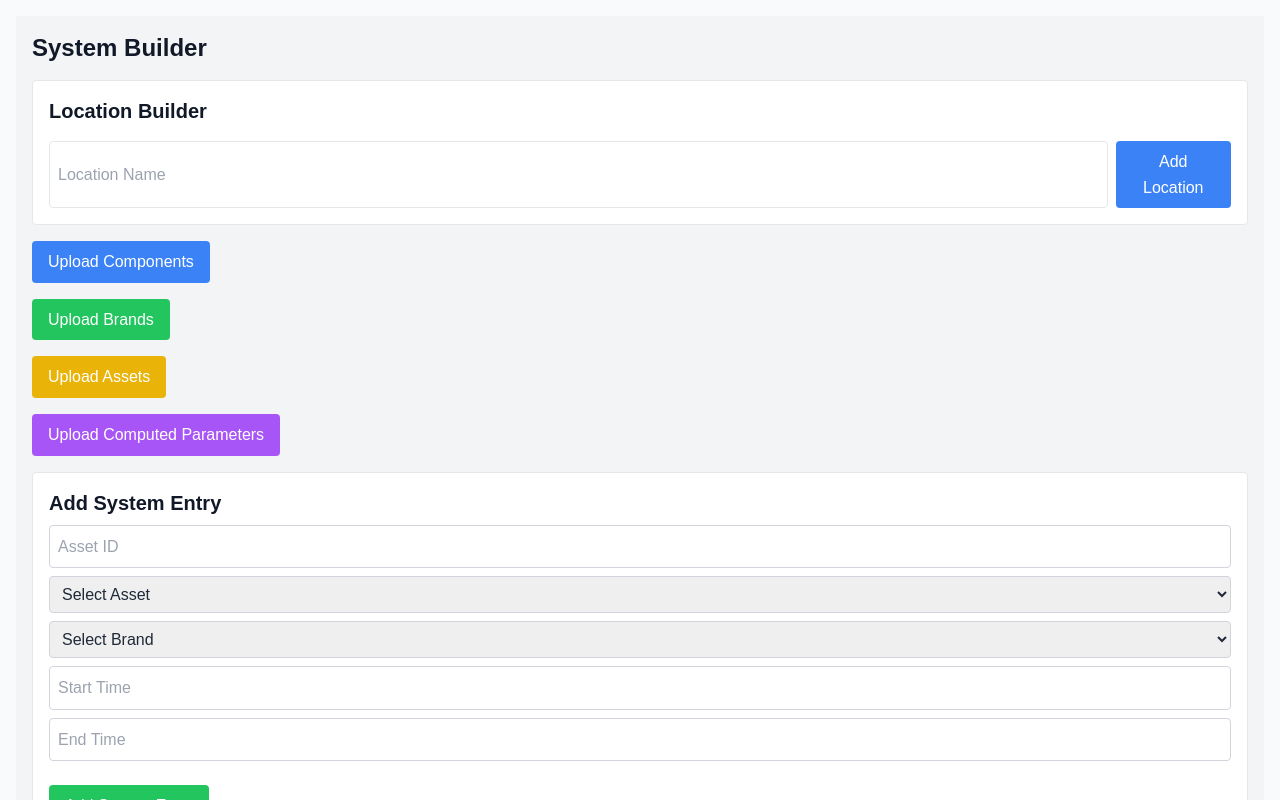
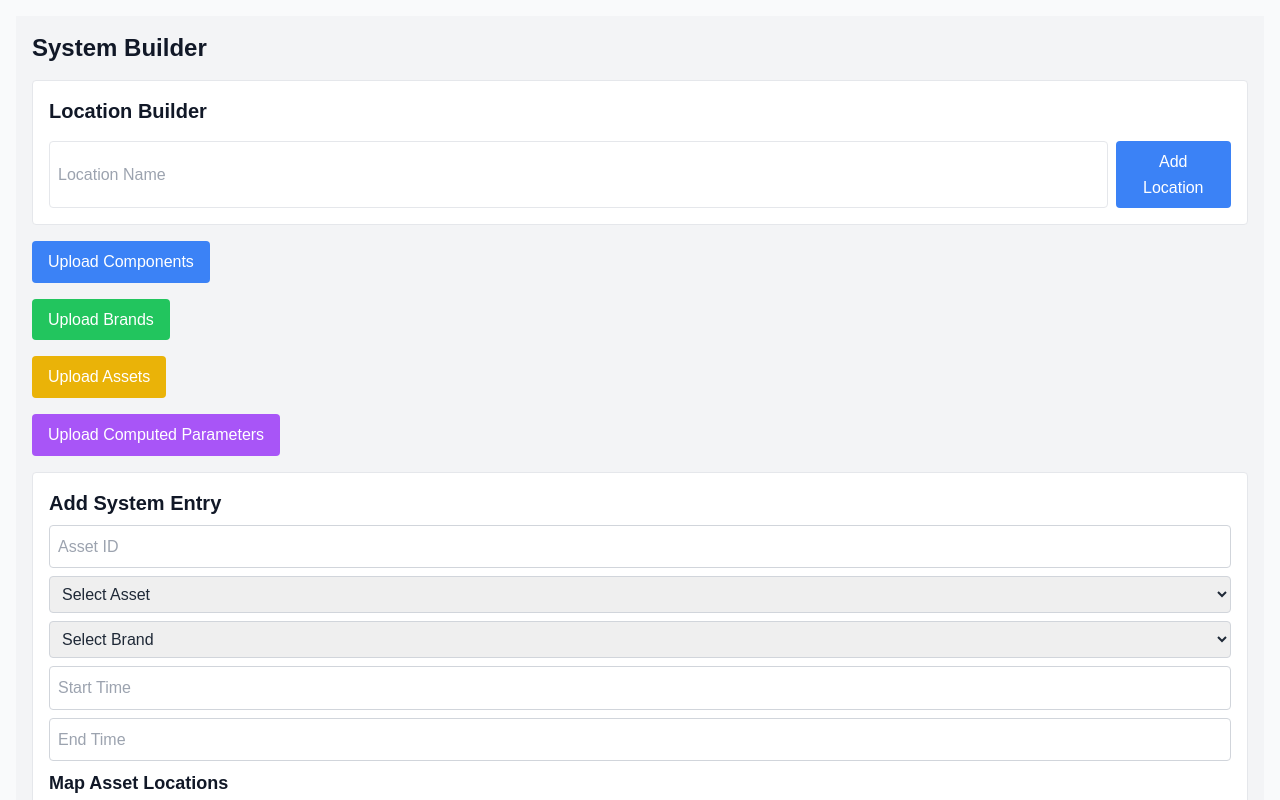
Before and after one commit to Eqedos/stevfns-json-builder, a Next.js app: page /system-builder in a window 1280 px wide. Shown: the top 800 px of the page. Built offline with nearby package versions, Linux system fonts and the light colour scheme.

Commit message:
fix brand and stuff

```diff
--- a/app/components/system/BrandUploader.js
+++ b/app/components/system/BrandUploader.js
@@ -11,11 +11,16 @@ export default function BrandUploader({ brands, setBrands }) {
       reader.onload = (event) => {
         try {
           const brand = JSON.parse(event.target.result);
-          const brandId = brand.brandID || `brand_${Date.now()}`;
-          setBrands((prev) => ({
-            ...prev,
-            [brandId]: brand,
-          }));
+          const brandId = brand.brandId || brand.brandID || brand.id; // Explicitly use brandId from JSON
+
+          if (brandId) {
+            setBrands((prev) => ({
+              ...prev,
+              [brandId]: brand, // Use extracted brandId as the key
+            }));
+          } else {
+            alert(`Error: Brand ID is missing in ${file.name}`);
+          }
         } catch (error) {
           alert(`Error parsing ${file.name}: ${error.message}`);
         }
--- a/app/components/system/SystemEntryBuilder.js
+++ b/app/components/system/SystemEntryBuilder.js
@@ -1,5 +1,6 @@
 // SystemEntryBuilder.jsx
-import React, { useState } from 'react';
+"use client"
+import React, { useState, useEffect } from 'react';
 
 export default function SystemEntryBuilder({ systemEntries, setSystemEntries, brands, assets, locations }) {
   const [entry, setEntry] = useState({
@@ -11,7 +12,23 @@ export default function SystemEntryBuilder({ systemEntries, setSystemEntries, br
     selectedLocations: {},
   });
 
+  // Populate required location keys from the selected asset
+  useEffect(() => {
+    if (entry.assetName) {
+      const assetLocationKeys = Object.keys(assets[entry.assetName]?.locationParameters || {});
+      const initialLocationMapping = assetLocationKeys.reduce((acc, loc) => {
+        acc[loc] = ''; // Initialize each required location key with an empty value
+        return acc;
+      }, {});
+      setEntry((prev) => ({
+        ...prev,
+        selectedLocations: initialLocationMapping,
+      }));
+    }
+  }, [entry.assetName, assets]);
+
   const addEntry = () => {
+    if (entry.assetID && entry.assetName && entry.brandID && entry.startTime && entry.endTime) {
       setSystemEntries((prevEntries) => [...prevEntries, entry]);
       setEntry({
         assetID: '',
@@ -21,6 +38,7 @@ export default function SystemEntryBuilder({ systemEntries, setSystemEntries, br
         endTime: '',
         selectedLocations: {},
       });
+    }
   };
 
   const handleLocationChange = (key, value) => {
@@ -78,17 +96,25 @@ export default function SystemEntryBuilder({ systemEntries, setSystemEntries, br
         onChange={(e) => setEntry({ ...entry, endTime: e.target.value })}
         className="w-full p-2 border border-gray-300 rounded mb-2"
       />
+
+      {/* Location Mapping Section */}
       <div className="mb-2">
-        {Object.keys(locations).map((location) => (
+        <h3 className="text-lg font-semibold">Map Asset Locations</h3>
+        {Object.keys(entry.selectedLocations).map((location) => (
           <div key={location} className="mb-1">
             <label>{location}</label>
-            <input
-              type="text"
-              placeholder="Location Value"
+            <select
               value={entry.selectedLocations[location] || ''}
               onChange={(e) => handleLocationChange(location, e.target.value)}
               className="w-full p-2 border border-gray-300 rounded"
-            />
+            >
+              <option value="">Select system location</option>
+              {Object.keys(locations).map((locKey) => (
+                <option key={locKey} value={locKey}>
+                  {locations[locKey].locationName}
+                </option>
+              ))}
+            </select>
           </div>
         ))}
       </div>
--- a/app/components/system/SystemJSONDownloader.js
+++ b/app/components/system/SystemJSONDownloader.js
@@ -23,7 +23,7 @@ export default function SystemJSONDownloader({
           brandID: entry.brandID,
           startTime: entry.startTime,
           endTime: entry.endTime,
-          locations: entry.selectedLocations,
+          locations: entry.selectedLocations, // Add mapped locations here
         };
         return acc;
       }, {}),
```
Lines whose indentation alone changed are shown as unchanged.
